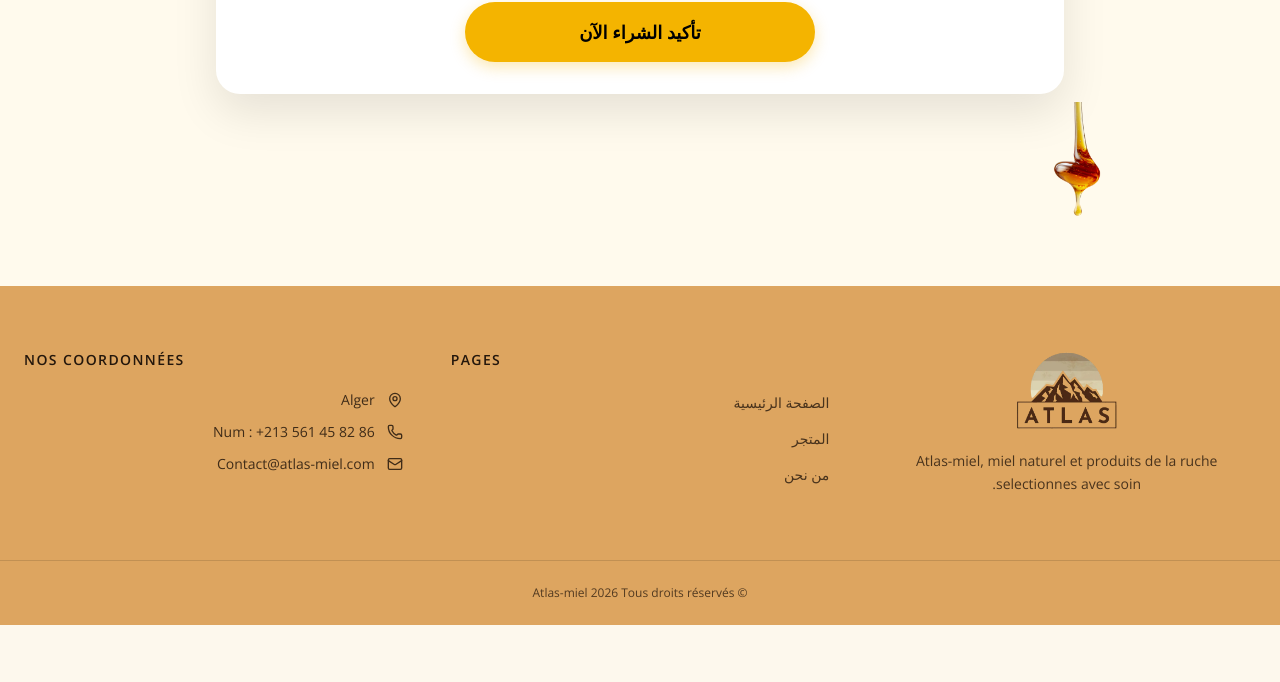
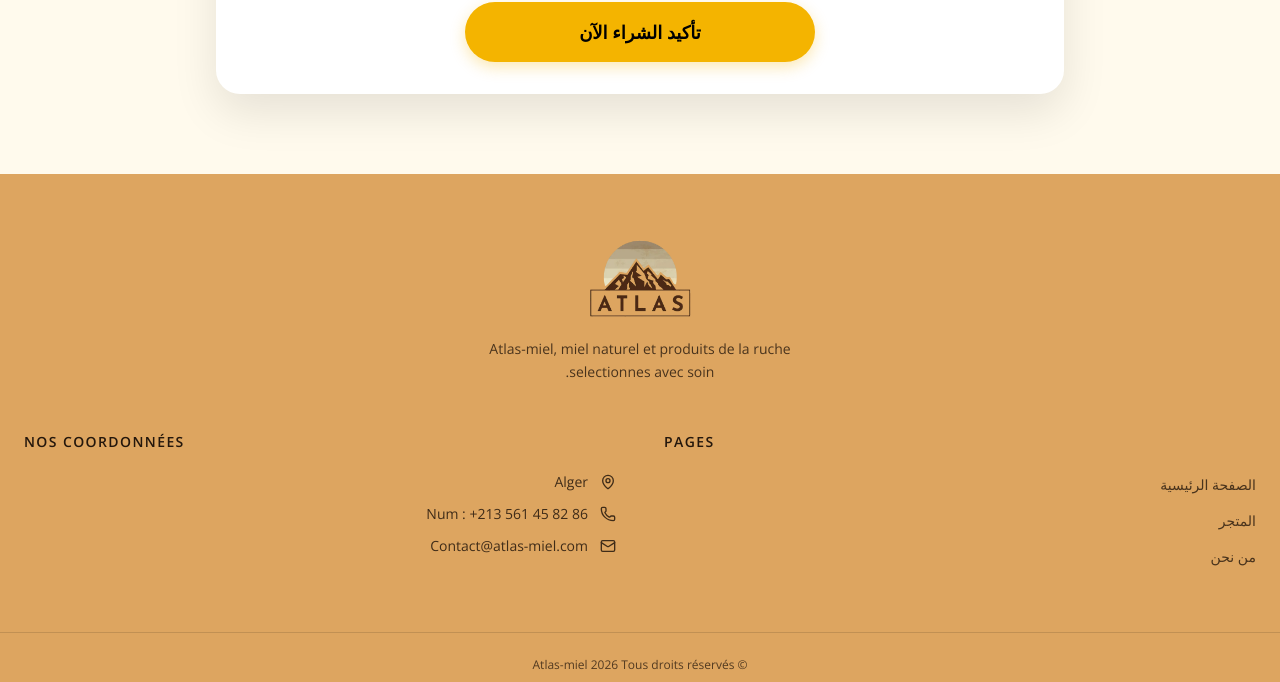
Before and after one commit to RENOLIX/atlasmiel.github.io, a React (Vite) app: page /ar/produits/jujubier in a window 1280 px wide. Shown: the part 2057-2739 px from the top of the page. Before the commit the page ends 2682 px from the top, so only its background shows below. Built offline with nearby package versions, Linux system fonts and the light colour scheme; no server answers; the database is empty.

Commit message:
Remove form drip image and center footer brand

```diff
--- a/src/components/Footer.tsx
+++ b/src/components/Footer.tsx
@@ -21,14 +21,15 @@ export default function Footer() {
       transition={{ duration: 0.65, ease: [0.25, 0.1, 0.25, 1] }}
       className="bg-[#dda560] text-[#24170c]"
     >
-      <div className="max-w-7xl mx-auto px-6 py-16 grid grid-cols-1 md:grid-cols-3 gap-12">
-        <div className="flex flex-col items-center text-center">
+      <div className="max-w-7xl mx-auto px-6 py-16">
+        <div className="mb-12 flex flex-col items-center text-center">
           <img src={atlasLogo} alt="ATLAS" className="mb-5 h-20 w-40 object-contain" />
           <p className="text-sm leading-relaxed max-w-xs opacity-80">
             Atlas-miel, miel naturel et produits de la ruche selectionnes avec soin.
           </p>
         </div>
 
+        <div className="grid grid-cols-1 md:grid-cols-2 gap-12">
           <div className="text-left">
             <h4 className="text-sm font-semibold uppercase tracking-widest mb-5">
               Pages
@@ -64,6 +65,7 @@ export default function Footer() {
             </ul>
           </div>
         </div>
+      </div>
 
       <div className="border-t border-[#24170c]/15 max-w-7xl mx-auto px-6 py-6 flex items-center justify-center">
         <p className="text-xs opacity-75">
--- a/src/pages/produits/[id].tsx
+++ b/src/pages/produits/[id].tsx
@@ -22,7 +22,6 @@ import {
   PRODUCT_PRICES,
   type ProductId,
 } from "@/pages/produits/data";
-import honeyDripForm from "@/assets/honey-drip-form.png";
 
 const BEE_IMAGE =
   "https://i.ibb.co/7tv7xmYg/2f-HKCYo-Yo1-Q04e-Etb-N7-Zt-XH4-P3-Uq-TZAWLEHUJa-Vwdls9h-Vu-Q9-CZhts-L4rl-Fnkub8uk-N8-ORPx4-Esj8-Vzo2-Vld-Z.png";
@@ -433,12 +432,7 @@ export default function ProduitDetail() {
           </section>
         </motion.div>
 
-        <section className="relative mt-20 max-w-4xl mx-auto px-0 pb-28 md:px-6">
-          <img
-            src={honeyDripForm}
-            alt=""
-            className="pointer-events-none absolute -bottom-6 right-0 z-0 w-28 translate-x-1/4 md:-bottom-10 md:right-8 md:w-36 md:translate-x-1/2"
-          />
+        <section className="relative mt-20 max-w-4xl mx-auto px-0 md:px-6">
           <motion.form
             id="formulaire-commande"
             onSubmit={handleSubmit(onSubmit)}
```
Also changed, not shown: src/assets/honey-drip-form.png (deleted). Lines whose indentation alone changed are shown as unchanged.
